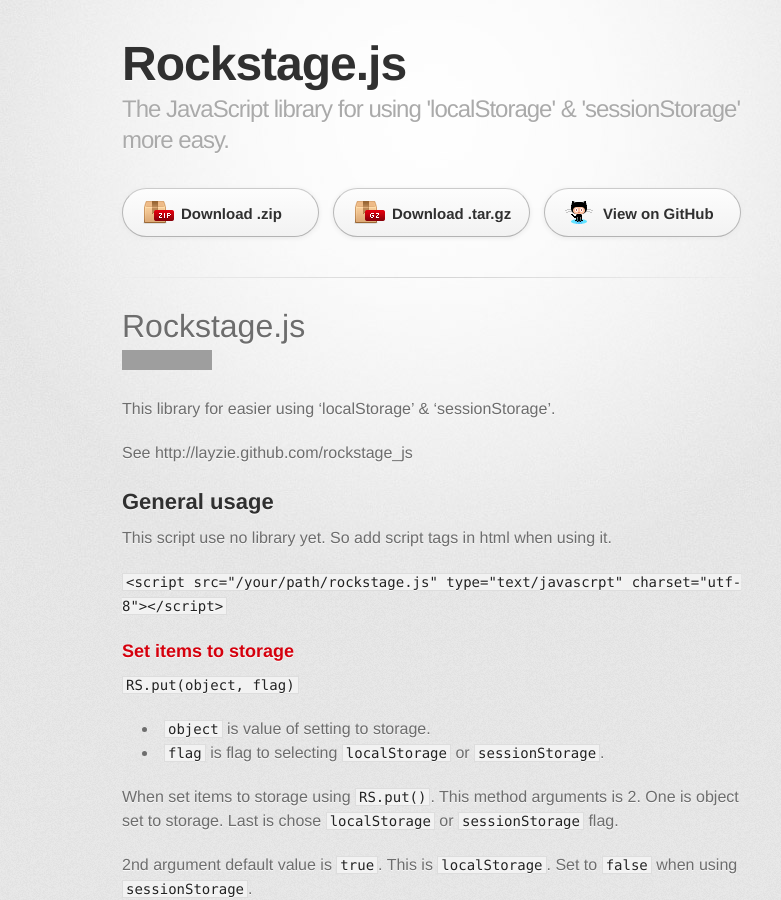
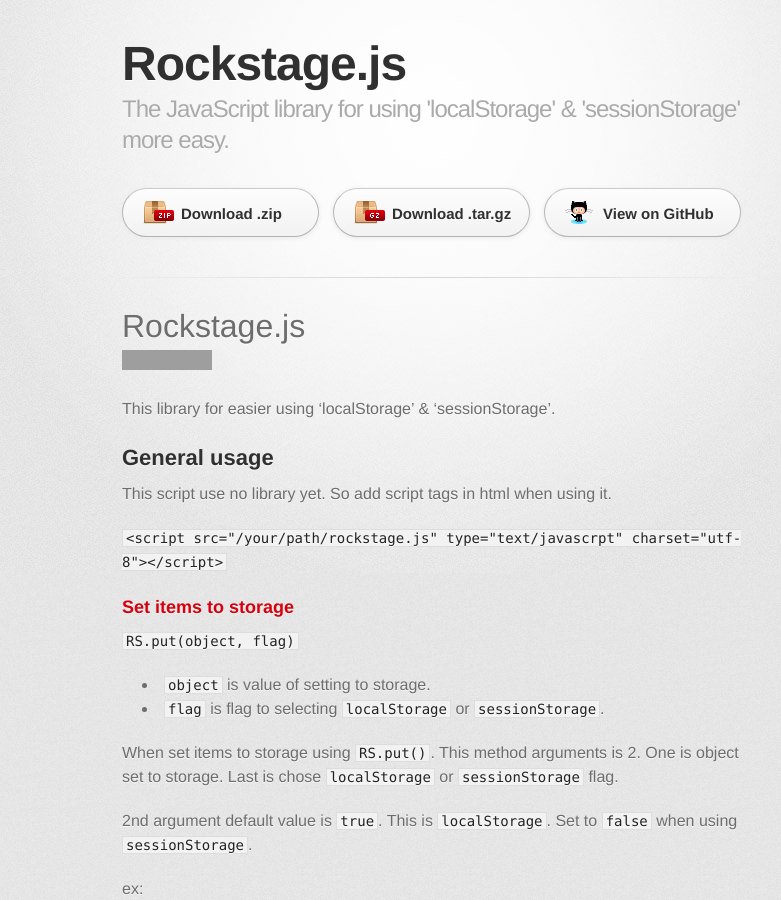
Before and after one commit to Layzie/rockstage_js, a Jekyll site: the page built from index.md, in a window 1280 px wide and 900 px high. Shown: the whole window, without its empty margins (208-989 px from the left). Built offline with Jekyll 4.4.1, drawn with Linux system fonts in a browser that asks for light colours; some web fonts are replaced; grey boxes are pictures that could not be loaded.

Commit message:
remove this pages url

```diff
--- a/index.md
+++ b/index.md
@@ -8,8 +8,6 @@ title: Rockstage.js by Layzie
 [![Build Status](https://secure.travis-ci.org/Layzie/rockstage_js.png?branch=master)](http://travis-ci.org/Layzie/rockstage_js)
 
 This library for easier using 'localStorage' &amp; 'sessionStorage'.
-
-See http://layzie.github.com/rockstage_js
 
 ## General usage
 This script use no library yet. So add script tags in html when using it.
```
